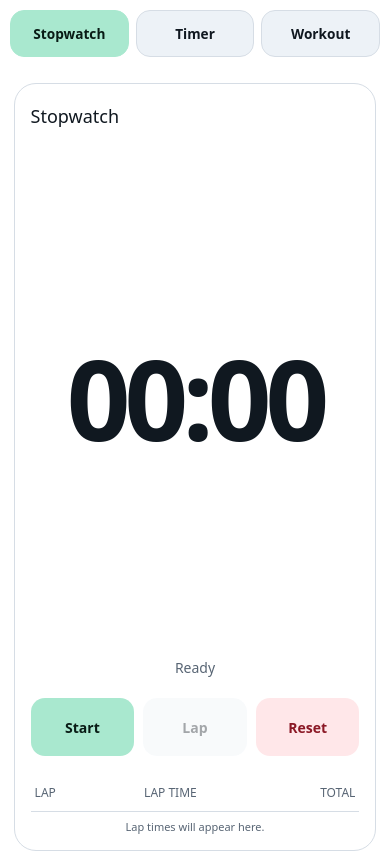
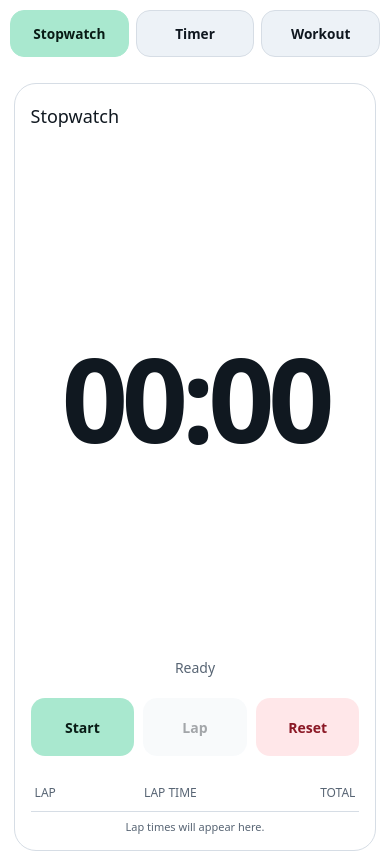
Before and after one commit to apugladiator/stopwatch, a plain HTML site: page index.html in a window 390 px wide. Shown: the top 852 px of the page. Drawn offline with Linux system fonts and the light colour scheme.

Commit message:
Restore previous responsive counter sizing

```diff
--- a/index.html
+++ b/index.html
@@ -59,7 +59,7 @@ function fmt(ms,p=precision){ms=Math.max(0,ms);const cs=Math.floor(ms/10),hund=M
 function elapsed(o){return o.base+(o.running?now()-o.started:0)}
 function setWake(on){if(on&&'wakeLock'in navigator){navigator.wakeLock.request('screen').then(x=>wake=x).catch(()=>{});}else if(!on&&wake){wake.release().catch(()=>{});wake=null}}
 function audioDing(){try{const C=window.AudioContext||window.webkitAudioContext;if(!C)return;const c=new C();[880,1175,880,1397].forEach((hz,i)=>{const o=c.createOscillator(),g=c.createGain(),t=c.currentTime+i*.22;o.type='square';o.frequency.setValueAtTime(hz,t);g.gain.setValueAtTime(.0001,t);g.gain.exponentialRampToValueAtTime(.72,t+.018);g.gain.setValueAtTime(.55,t+.13);g.gain.exponentialRampToValueAtTime(.0001,t+.2);o.connect(g);g.connect(c.destination);o.start(t);o.stop(t+.21);o.onended=()=>{if(i===3)c.close()}});if(navigator.vibrate)navigator.vibrate([180,90,180,90,300])}catch(e){}}
-function fitDisplay(el){if(!el)return;const n=el.textContent.length||1,w=el.clientWidth||el.parentElement.clientWidth-18,h=el.clientHeight||window.innerHeight*.5;const px=Math.max(30,Math.min(h*.88,w/(n*.59)));el.style.fontSize=px+'px'}
+function fitDisplay(el){if(!el)return;const n=el.textContent.length||1,w=el.parentElement.clientWidth-18,h=window.innerHeight;const landscape=window.matchMedia('(orientation: landscape)').matches;el.style.fontSize=Math.max(38,Math.min(landscape?h*.43:h*.22,w/(n*.59)))+'px'}
 function renderSW(){const t=elapsed(sw);$('swDisplay').textContent=fmt(t);fitDisplay($('swDisplay'));$('swState').textContent=sw.running?'Running':t?'Paused':'Ready';$('swStart').textContent=sw.running?'Pause':t?'Resume':'Start';$('swLap').disabled=!sw.running;}
 function renderTimer(){const e=elapsed(tm),left=Math.max(0,tm.duration-e);$('timerDisplay').textContent=fmt(left);fitDisplay($('timerDisplay'));$('timerState').textContent=tm.done?'Complete':tm.running?'Running':e?'Paused':'Ready';$('timerStart').textContent=tm.running?'Pause':e?'Resume':'Start';$('timerLap').disabled=!tm.running;}
 function renderLaps(el,arr,kind){const head=kind==='sw'?'<div class="laphead"><span>Lap</span><span>Lap time</span><span>Total</span></div>':'<div class="laphead"><span>Lap</span><span>Elapsed</span><span>Remaining</span></div>';el.innerHTML=head+(arr.length?arr.map((x,i)=>`<div class="lap"><span>${i+1}</span><span>${fmt(kind==='sw'?x.split:x.elapsed)}</span><span>${fmt(kind==='sw'?x.total:x.remaining)}</span></div>`).reverse().join(''):'<div class="hint">'+(kind==='sw'?'Lap times will appear here.':'Each lap records elapsed and remaining time without pausing.')+'</div>')}
```
